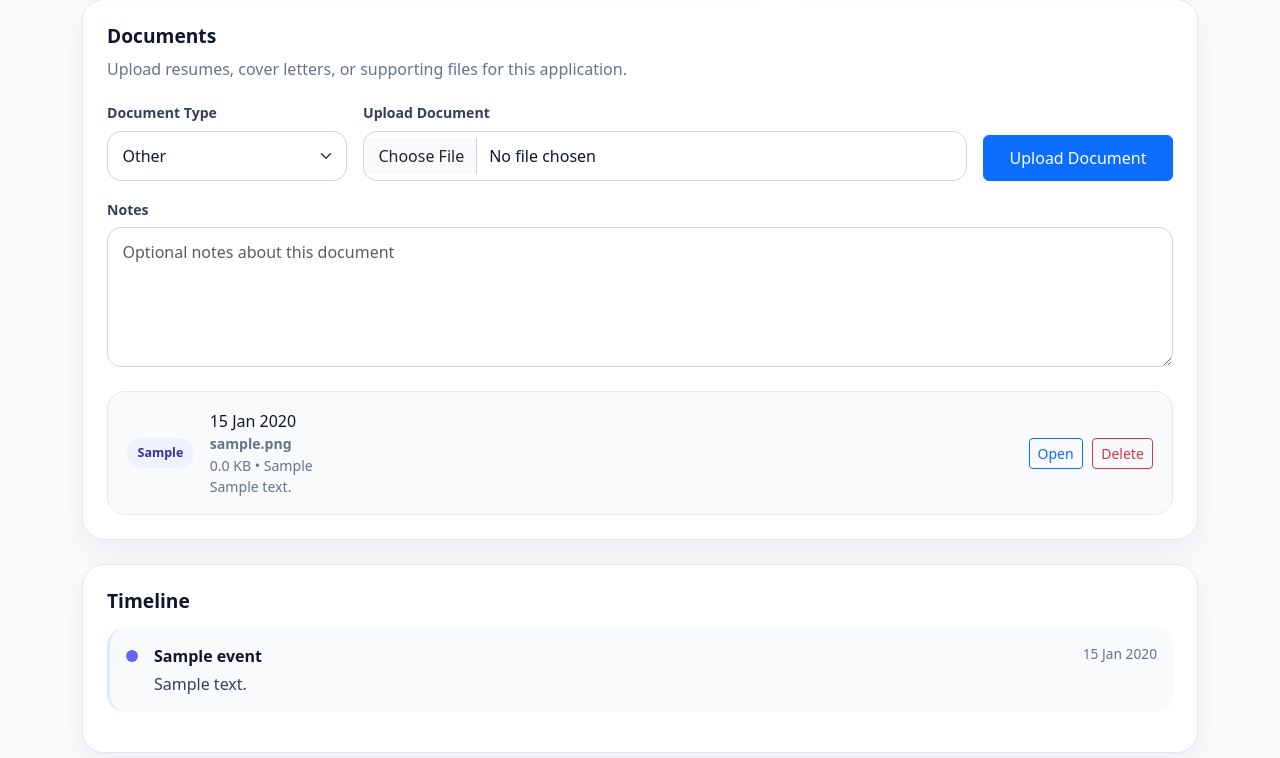
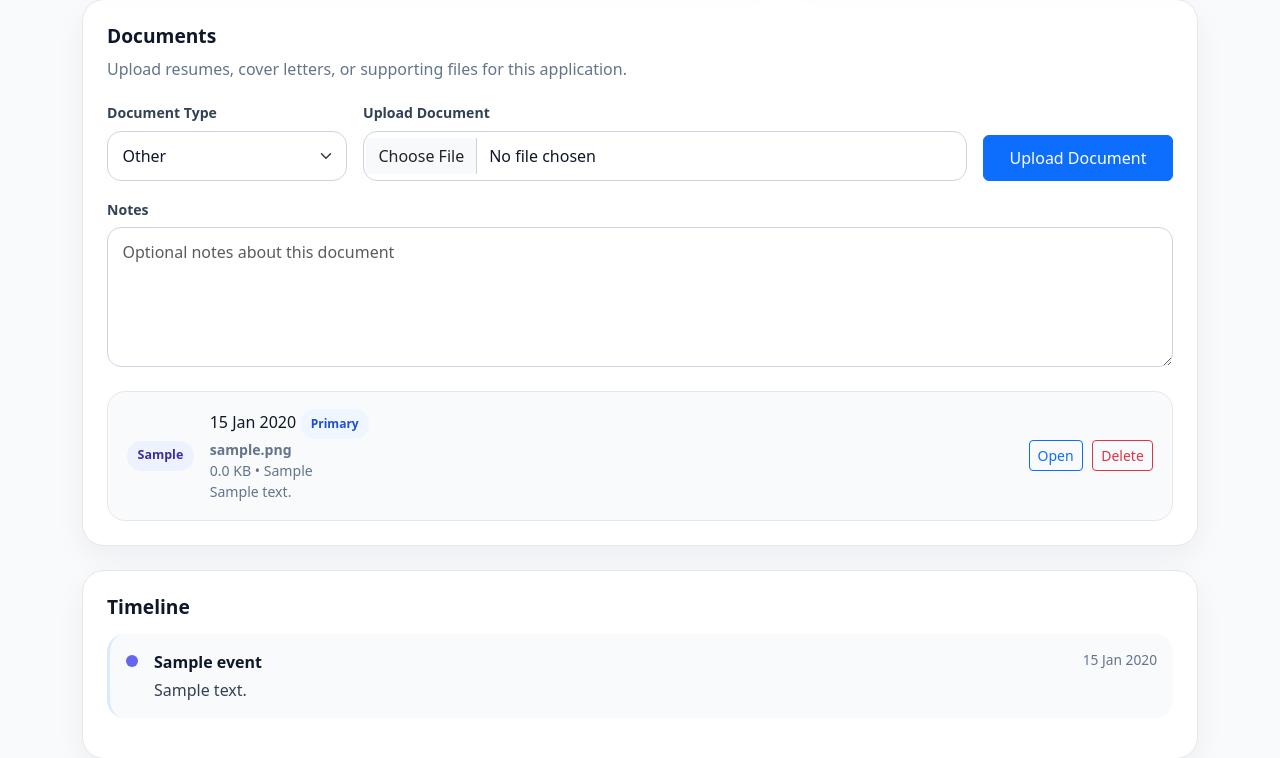
Before and after one commit to AtramAniket/career_os, a Flask app: page /applications/1 in a window 1280 px wide. Shown: the part 1284-2042 px from the top of the page. Run offline with Flask 3, Linux system fonts and the light colour scheme; a user stored in the database is signed in; tables that the repository leaves empty hold one stand-in row (values such as "Sample post"); some libraries are stand-ins or nearby versions.

Commit message:
adde primary settimng for resume documents uplaod

```diff
--- a/app/static/css/applications.css
+++ b/app/static/css/applications.css
@@ -685,3 +685,15 @@
   color: #6b7280;
   font-size: 0.9rem;
 }
+
+.primary-document-badge {
+  display: inline-flex;
+  align-items: center;
+  width: fit-content;
+  padding: 0.35rem 0.65rem;
+  border-radius: 999px;
+  font-size: 0.75rem;
+  font-weight: 700;
+  background: #eff6ff;
+  color: #1d4ed8;
+}
--- a/app/templates/applications/detail.html
+++ b/app/templates/applications/detail.html
@@ -219,10 +219,12 @@
             <div class="uploaded-document-info">
 
               <div class="document-topline">
-
                 <span class="document-meta">
                   {{ document.uploaded_at.strftime("%d %b %Y") }}
                 </span>
+                {% if document.is_primary %}
+                  <span class="primary-document-badge">Primary</span>
+                {% endif %}
               </div>
 
               <p class="document-filename">
@@ -245,6 +247,18 @@
               {% endif %}
 
             </div>
+
+            {% if document.document_type == "resume" and not document.is_primary %}
+              <form
+                method="POST"
+                action="{{ url_for('applications.set_primary_document', document_id=document.id) }}"
+              >
+                {{ delete_form.hidden_tag() }}
+                <button type="submit" class="btn btn-sm btn-outline-secondary">
+                  Set Primary
+                </button>
+              </form>
+            {% endif %}
 
             <div class="uploaded-document-actions">
               <a
```
Also changed, not shown: 3 other files.
